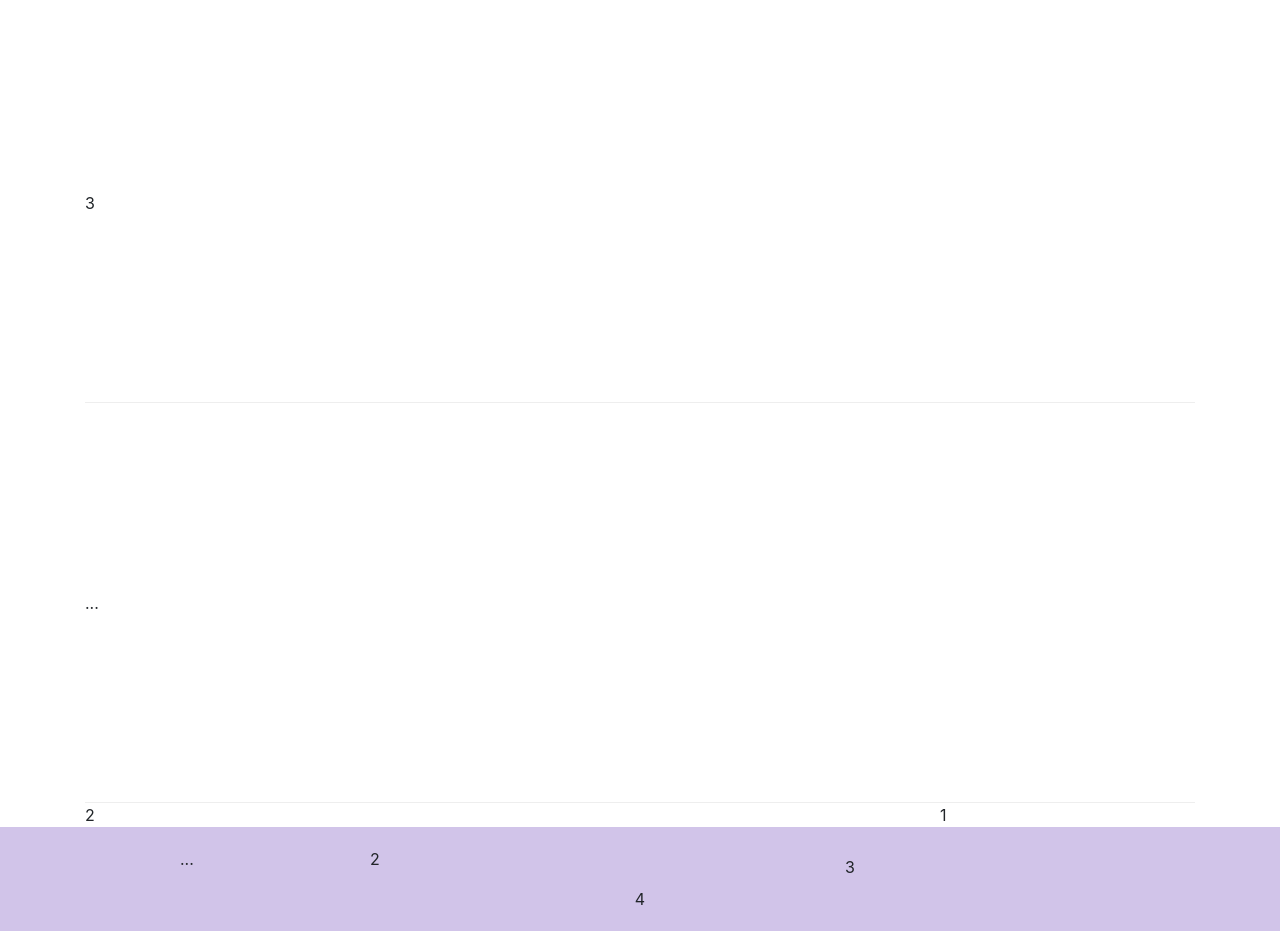
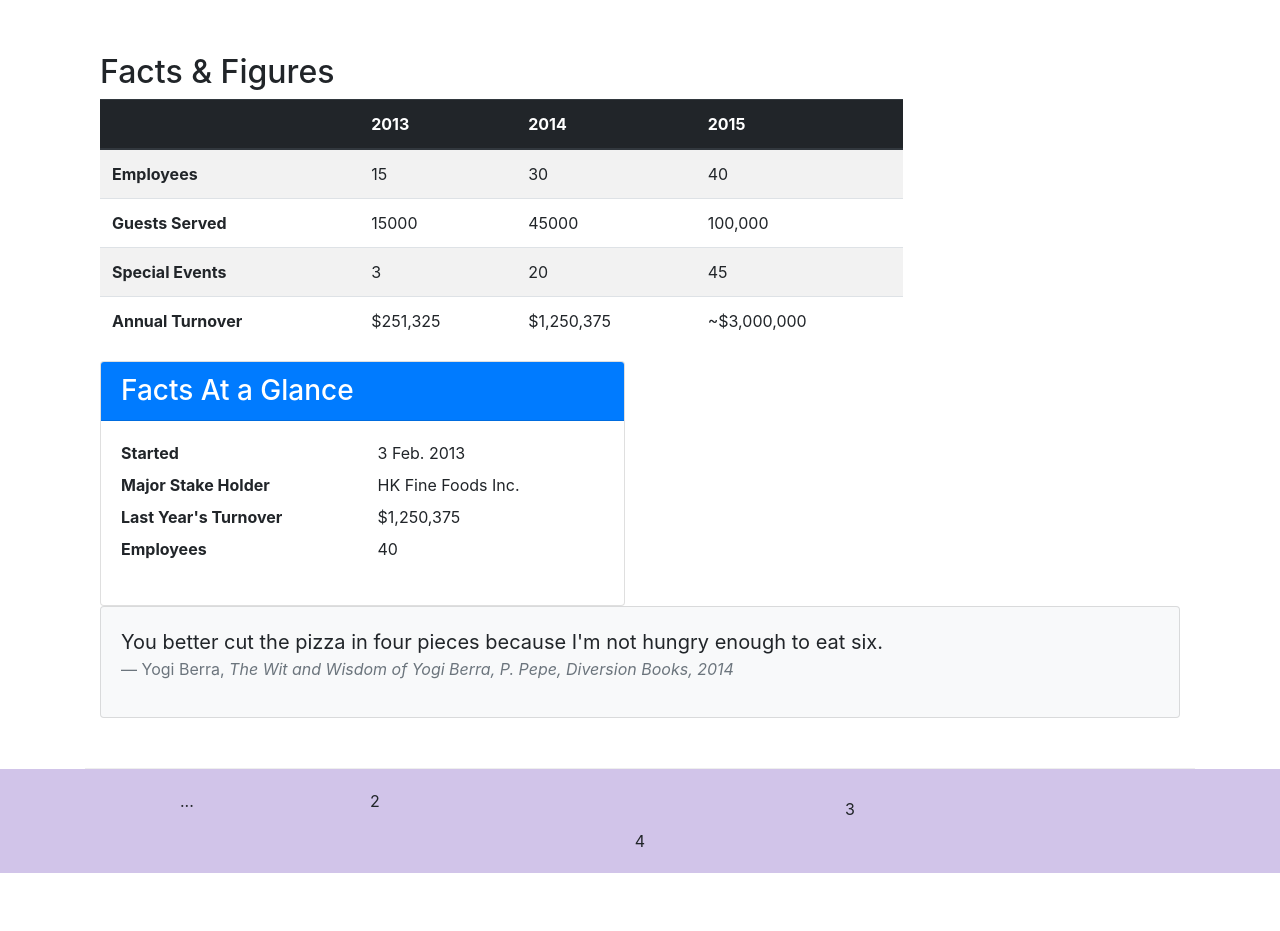
Before and after one commit to Anhthu02tranthi/git-test-04, a website: page aboutus.html in a window 1280 px wide. Shown: the part 315-1246 px from the top of the page. After the commit the page ends 1188 px from the top, so only its background shows below. Drawn offline with nearby package versions, Linux system fonts and the light colour scheme.

Commit message:
Tables and Cards

```diff
--- a/aboutus.html
+++ b/aboutus.html
@@ -44,12 +44,9 @@
                             <li class="nav-item"><a class="nav-link" href="#">Contact</a></li>
                     </ul>
                 </div>
+            </div>
+            </div>
 
-
-
-                </div>
-            </div>
-        </div>
         </header>
         <section>
             <div class="container">
@@ -60,14 +57,83 @@
                     </ol>
 
                 </div>
+                <div class="row row-content">
+                    <div class="col-12 col-sm-9">
+                        <h2>Facts &amp; Figures</h2>
+                        <div class="table-responsive">
+                            <table class="table table-striped">
+                                <thead class="thead-dark">
+                                    <tr>
+                                        <th>&nbsp;</th>
+                                        <th>2013</th>
+                                        <th>2014</th>
+                                        <th>2015</th>
+                                    </tr>
+                                </thead>
+                                <tbody>
+                                    <tr>
+                                        <th>Employees</th>
+                                        <td>15</td>
+                                        <td>30</td>
+                                        <td>40</td>
+                                    </tr>
+                                    <tr>
+                                        <th>Guests Served</th>
+                                        <td>15000</td>
+                                        <td>45000</td>
+                                        <td>100,000</td>
+                                    </tr>
+                                    <tr>
+                                        <th>Special Events</th>
+                                        <td>3</td>
+                                        <td>20</td>
+                                        <td>45</td>
+                                    </tr>
+                                    <tr>
+                                        <th>Annual Turnover</th>
+                                        <td>$251,325</td>
+                                        <td>$1,250,375</td>
+                                        <td>~$3,000,000</td>
+                                    </tr>
+                                </tbody>
+                            </table>
+                        </div>
+                    </div>
+                     <div class="col-12 col-sm-3">
+                    </div>
+                    <div class="col-12 col-sm-6">
+                        <div class="card">
+                            <h3 class="card-header bg-primary text-white">Facts At a Glance</h3>
+                            <div class="card-body">
+                                <dl class="row">
+                                    <dt class="col-6">Started</dt>
+                                    <dd class="col-6">3 Feb. 2013</dd>
+                                    <dt class="col-6">Major Stake Holder</dt>
+                                    <dd class="col-6">HK Fine Foods Inc.</dd>
+                                    <dt class="col-6">Last Year's Turnover</dt>
+                                    <dd class="col-6">$1,250,375</dd>
+                                    <dt class="col-6">Employees</dt>
+                                    <dd class="col-6">40</dd>
+                                </dl>
+                            </div>
+                        </div>
+                    </div>
+                    <div class="col-12">
+                        <div class="card card-body bg-light">
+                            <blockquote class="blockquote">
+                                <p class="mb-0">You better cut the pizza in four pieces because
+                                    I'm not hungry enough to eat six.</p>
+                                <footer class="blockquote-footer">Yogi Berra,
+                                    <cite title="Source Title">The Wit and Wisdom of Yogi Berra,
+                                    P. Pepe, Diversion Books, 2014</cite>
+                                </footer>
+                            </blockquote>
+                        </div>
+                    </div>
+                </div>
 
-                <div class="row row-content align-items-center"> 3 </div>
 
-                <div class="row row-content align-items-center"> ... </div>
-                <div class="row">
-                <div class="col -12 col -sm-4 col-md-3 order -sm-last"> 1 </div>
-                <div class="col col-sm col-md order-sm-first"> 2 </div>
-            </div>
+
         </div>
         </section>
         <footer class="footer">
```
Also changed, not shown: contactus.html (+1 -0 lines).
